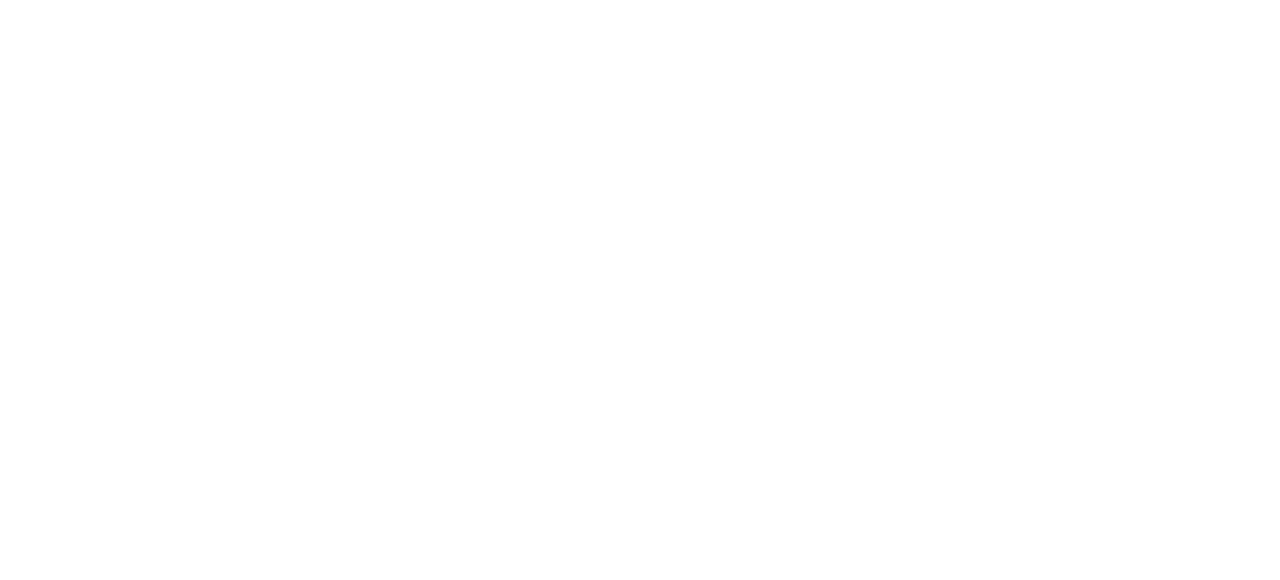
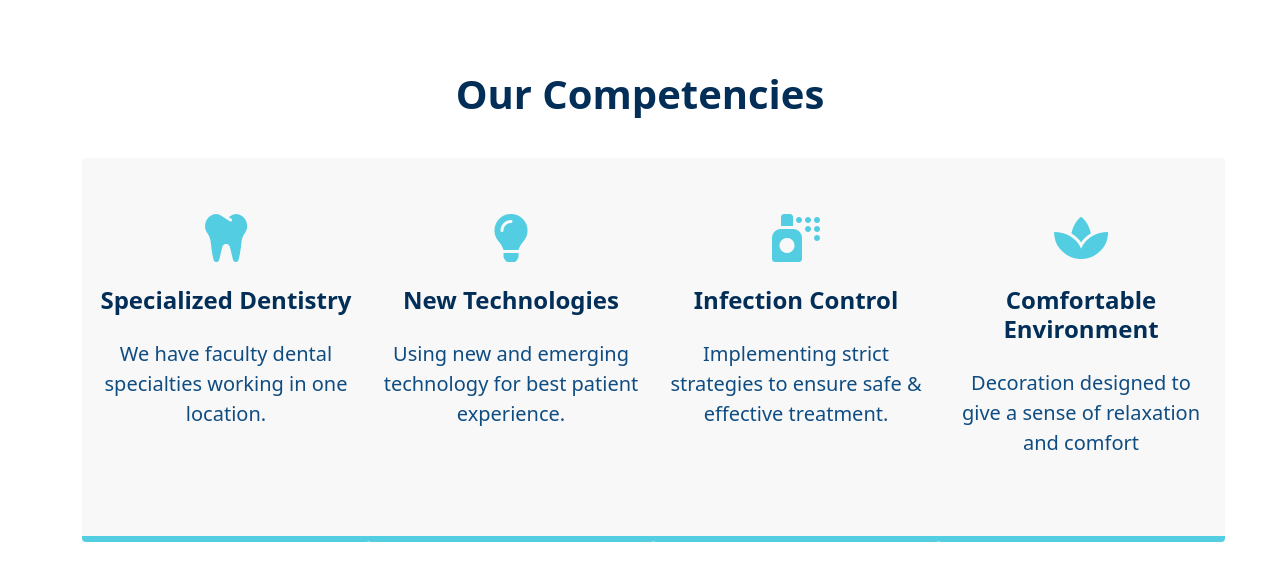
Before and after one commit to Boody2004/dental-clinic, a React (Create React App) app: page / in a window 1280 px wide. Shown: the part 1152-1732 px from the top of the page. Before the commit the page ends 1600 px from the top, so only its background shows below. Built offline with nearby package versions, Linux system fonts and the light colour scheme; a web font is replaced by a local one.

Commit message:
add our competencies

```diff
--- a/public/index.html
+++ b/public/index.html
@@ -30,6 +30,14 @@
       rel="stylesheet"
       href="https://cdn.jsdelivr.net/npm/bootstrap-icons@1.8.1/font/bootstrap-icons.css"
     />
+    <!-- font awesome -->
+    <link
+      rel="stylesheet"
+      href="https://cdnjs.cloudflare.com/ajax/libs/font-awesome/5.15.4/css/all.min.css"
+      integrity="sha512-1ycn6IcaQQ40/MKBW2W4Rhis/DbILU74C1vSrLJxCq57o941Ym01SwNsOMqvEBFlcgUa6xLiPY/NS5R+E6ztJQ=="
+      crossorigin="anonymous"
+      referrerpolicy="no-referrer"
+    />
     <title>Dental Clinic</title>
   </head>
   <body>
--- a/src/components/Home/AboutDr.js
+++ b/src/components/Home/AboutDr.js
@@ -6,7 +6,7 @@
       id="AboutDr"
       className="d-flex flex-wrap align-items-center"
       style={{
-        background: "var(--brand_primary_two)",
+        background: "var(--brand_primary)",
       }}
     >
       <div className="banner-left">
--- /dev/null
+++ b/src/components/Home/OurCompetencies.js
@@ -0,0 +1,125 @@
+const OurCompetencies = () => {
+  return (
+    <div
+      className="container text-center"
+      style={{ marginTop: "6rem", marginBottom: "6rem" }}
+    >
+      <h2 className="title fw-bold fs-1 m-3">Our Competencies</h2>
+      <div className="row my-4">
+        <div className="col-lg-3 col-md-6 col-sm-12 py-3">
+          <div
+            className="card"
+            style={{
+              width: "18rem",
+              height: "24rem",
+              margin: "auto",
+              border: "none",
+              borderBottom: "0.4rem solid var(--brand_secondary)",
+              backgroundColor: "var(--background)",
+            }}
+          >
+            <div className="card-body py-5 px-3">
+              <i
+                className="fa fa-tooth mt-2 mb-4"
+                style={{
+                  fontSize: "3rem",
+                  color: "var(--brand_secondary)",
+                }}
+              ></i>
+              <h5 className="title fs-4 fw-bold mb-4">Specialized Dentistry</h5>
+              <p className="subtitle fs-5 fw-lighter">
+                We have faculty dental specialties working in one location.
+              </p>
+            </div>
+          </div>
+        </div>
+        <div className="col-lg-3 col-md-6 col-sm-12 py-3">
+          <div
+            className="card"
+            style={{
+              width: "18rem",
+              height: "24rem",
+              margin: "auto",
+              border: "none",
+              borderBottom: "0.4rem solid var(--brand_secondary)",
+              backgroundColor: "var(--background)",
+            }}
+          >
+            <div className="card-body py-5 px-3">
+              <i
+                className="fa fa-lightbulb mt-2 mb-4"
+                style={{
+                  fontSize: "3rem",
+                  color: "var(--brand_secondary)",
+                }}
+              ></i>
+              <h5 className="title fs-4 fw-bold mb-4">New Technologies</h5>
+              <p className="subtitle fs-5 fw-lighter">
+                Using new and emerging technology for best patient experience.
+              </p>
+            </div>
+          </div>
+        </div>
+        <div className="col-lg-3 col-md-6 col-sm-12 py-3">
+          <div
+            className="card"
+            style={{
+              width: "18rem",
+              height: "24rem",
+              margin: "auto",
+              border: "none",
+              borderBottom: "0.4rem solid var(--brand_secondary)",
+              backgroundColor: "var(--background)",
+            }}
+          >
+            <div className="card-body py-5 px-3">
+              <i
+                className="fa fa-spray-can mt-2 mb-4"
+                style={{
+                  fontSize: "3rem",
+                  color: "var(--brand_secondary)",
+                }}
+              ></i>
+              <h5 className="title fs-4 fw-bold mb-4">Infection Control</h5>
+              <p className="subtitle fs-5 fw-lighter">
+                Implementing strict strategies to ensure safe & effective
+                treatment.
+              </p>
+            </div>
+          </div>
+        </div>
+        <div className="col-lg-3 col-md-6 col-sm-12 py-3">
+          <div
+            className="card"
+            style={{
+              width: "18rem",
+              height: "24rem",
+              margin: "auto",
+              border: "none",
+              borderBottom: "0.4rem solid var(--brand_secondary)",
+              backgroundColor: "var(--background)",
+            }}
+          >
+            <div className="card-body py-5 px-3">
+              <i
+                className="fa fa-spa mt-2 mb-4"
+                style={{
+                  fontSize: "3rem",
+                  color: "var(--brand_secondary)",
+                }}
+              ></i>
+              <h5 className="title fs-4 fw-bold mb-4">
+                Comfortable Environment
+              </h5>
+              <p className="subtitle fs-5 fw-lighter">
+                Decoration designed to give a sense of relaxation and comfort
+              </p>
+            </div>
+          </div>
+        </div>
+      </div>
+    </div>
+  );
+};
+
+export default OurCompetencies;
--- a/src/pages/Home.js
+++ b/src/pages/Home.js
@@ -1,15 +1,13 @@
 import AboutDr from "../components/Home/AboutDr";
 import Carousel from "../components/Home/Carousel";
+import OurCompetencies from "../components/Home/OurCompetencies";
 
 const Home = () => {
   return (
-    <section
-      style={{
-        height: "200vh",
-      }}
-    >
+    <section>
       <Carousel />
       <AboutDr />
+      <OurCompetencies />
     </section>
   );
 };
--- a/src/style/general-style.css
+++ b/src/style/general-style.css
@@ -1,8 +1,8 @@
 :root {
-  --brand_primary: #ff96ad;
-  --brand_primary_two: #0f4c81;
-  --brand_secondary: #f33535;
-  --background: #eef1f1;
+  --brand_primary: #0f4c81;
+  --brand_primary_two: #ff96ad;
+  --brand_secondary: #53cde2;
+  --background: #f8f8f8;
   --text_primary: #022e57;
   --text_primary_two: #0f4c81;
   --text_secondary: #bac1c7;
```
